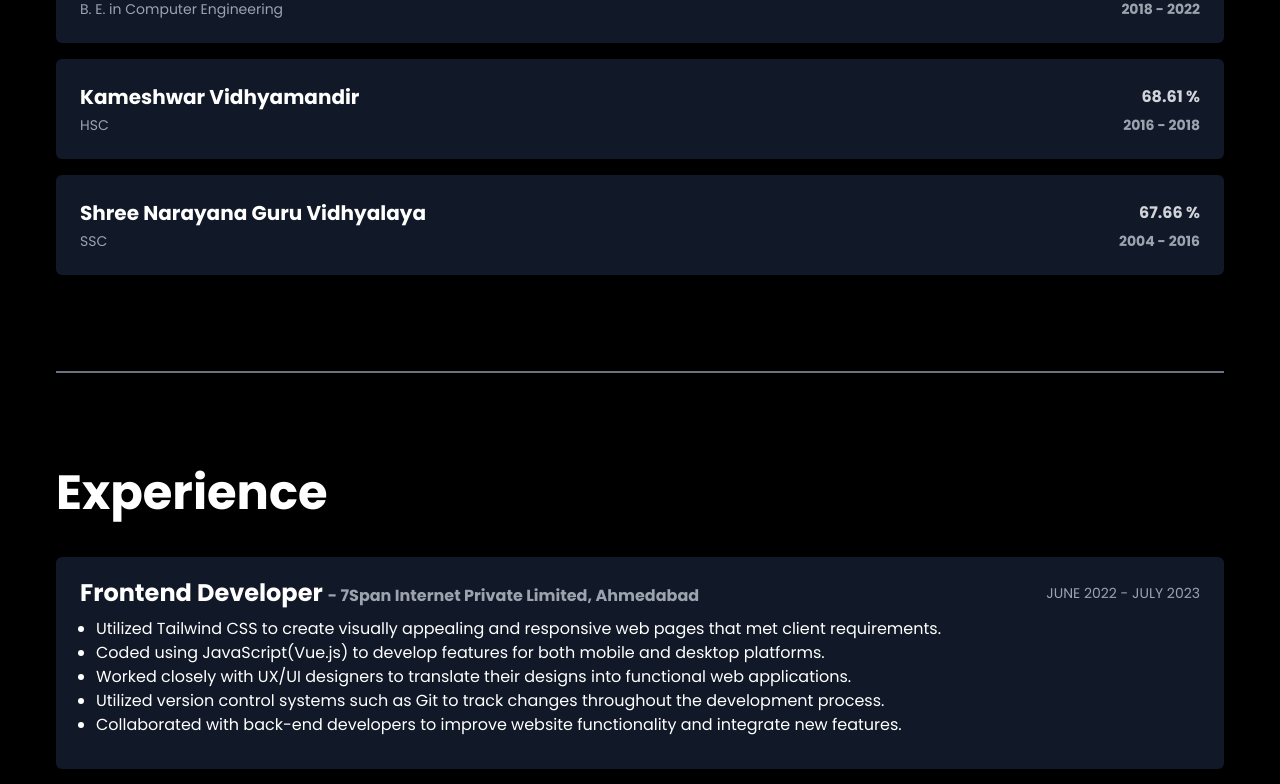
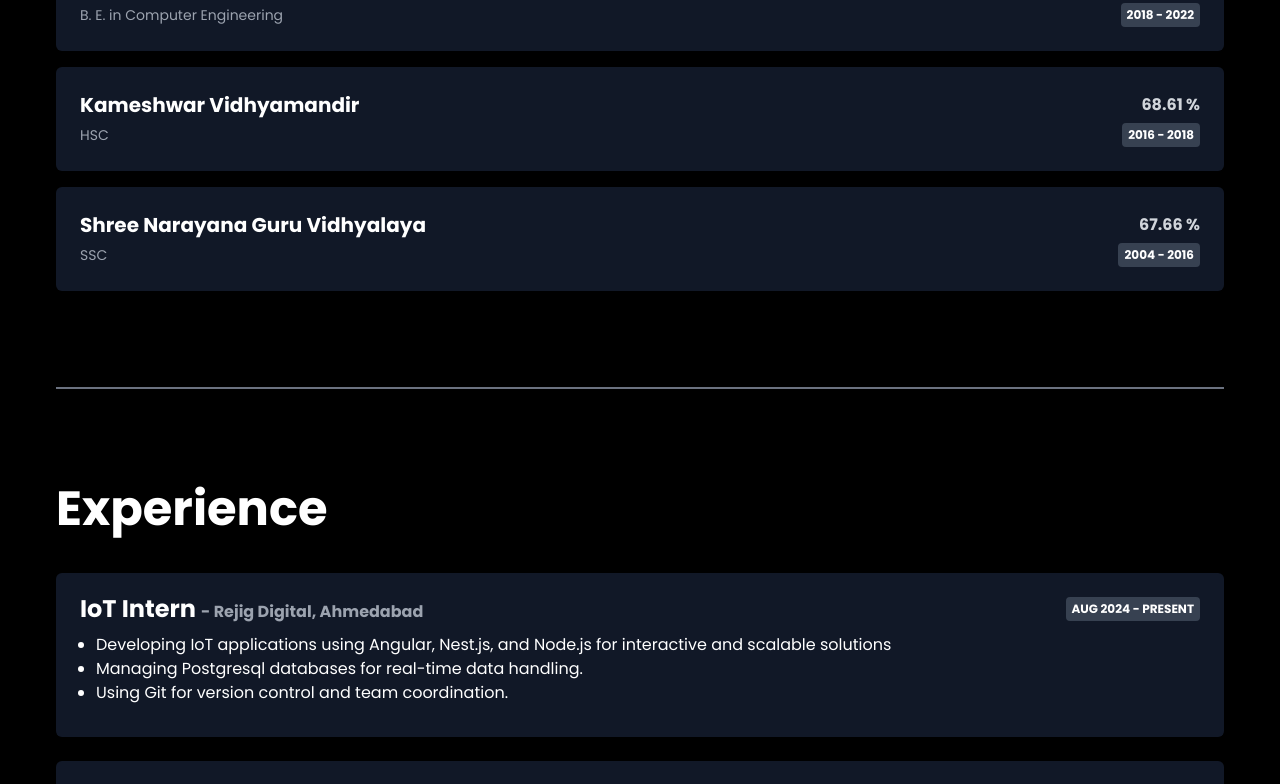
Before and after one commit to JenilGajjar20/Portfolio, a Vue app: page / in a window 1280 px wide. Shown: the part 1045-1829 px from the top of the page. Built offline with nearby package versions, Linux system fonts and the light colour scheme.

Commit message:
content updated

```diff
--- a/src/components/Card.vue
+++ b/src/components/Card.vue
@@ -30,7 +30,7 @@ defineProps(["item"]);
 
 <style lang="scss">
 .projects--lists {
-  @apply pt-10 md:gap-8 md:columns-3;
+  @apply pt-10 md:gap-8 md:columns-2 lg:columns-3;
   .cards {
     @apply mb-8 md:break-inside-avoid;
     &-content {
--- a/src/components/Certifications.vue
+++ b/src/components/Certifications.vue
@@ -17,7 +17,9 @@
                 {{ certificate.platform.toUpperCase() }}
               </span>
             </h4>
-            <p class="whitespace-nowrap text-sm text-gray-400 md:text-base">
+            <p
+              class="py-1 px-1.5 rounded bg-gray-700 whitespace-nowrap text-xs text-white font-bold h-fit"
+            >
               {{ certificate.month.toUpperCase() + " " + certificate.year }}
             </p>
           </div>
--- a/src/components/Education.vue
+++ b/src/components/Education.vue
@@ -21,7 +21,7 @@
             <div class="flex items-center justify-between">
               <p class="text-gray-400 text-sm">{{ edu.qualification }}</p>
               <p
-                class="text-sm text-right font-bold text-gray-400 whitespace-nowrap"
+                class="text-xs text-right font-bold text-white py-1 px-1.5 rounded bg-gray-700 whitespace-nowrap"
               >
                 {{ edu.from }} - {{ edu.to }}
               </p>
--- a/src/components/Experience.vue
+++ b/src/components/Experience.vue
@@ -18,7 +18,7 @@
                 {{
                   exp.start_date.toUpperCase() +
                   " - " +
-                  exp.end_date.toUpperCase()
+                  (exp.end_date ? exp.end_date.toUpperCase() : "PRESENT")
                 }}
               </p>
             </div>
@@ -62,7 +62,7 @@ onMounted(() => {
           }
         }
         p {
-          @apply text-sm text-gray-400;
+          @apply my-1 text-xs font-bold text-white bg-gray-700 py-1 px-1.5 rounded w-fit;
         }
       }
       &-mid {
--- a/src/components/blogs/Articles.vue
+++ b/src/components/blogs/Articles.vue
@@ -4,7 +4,7 @@
     <div
       v-for="article in articles"
       :key="article.id"
-      class="bg-gray-800 rounded overflow-hidden lg:flex lg:items-center lg:gap-6"
+      class="bg-gray-900 rounded overflow-hidden lg:flex lg:items-center lg:gap-6"
     >
       <div class="blogs-articles__img">
         <img :src="`/images/${article.image}`" :alt="article.title" />
--- a/src/data/experience/data.json
+++ b/src/data/experience/data.json
@@ -1,6 +1,19 @@
 [
   {
     "id": "exp_1",
+    "role": "IoT Intern",
+    "company_name": "Rejig Digital",
+    "description": [
+      "Developing IoT applications using Angular, Nest.js, and Node.js for interactive and scalable solutions",
+      "Managing Postgresql databases for real-time data handling.",
+      "Using Git for version control and team coordination."
+    ],
+    "start_date": "Aug 2024",
+    "end_date": "",
+    "location": "Ahmedabad"
+  },
+  {
+    "id": "exp_2",
     "role": "Frontend Developer",
     "company_name": "7Span Internet Private Limited",
     "description": [
@@ -10,12 +23,12 @@
       "Utilized version control systems such as Git to track changes throughout the development process.",
       "Collaborated with back-end developers to improve website functionality and integrate new features."
     ],
-    "start_date": "June 2022",
-    "end_date": "July 2023",
+    "start_date": "Jun 2022",
+    "end_date": "Jul 2023",
     "location": "Ahmedabad"
   },
   {
-    "id": "exp_2",
+    "id": "exp_3",
     "role": "Frontend Intern",
     "company_name": "7Span Internet Private Limited",
     "description": [
```
